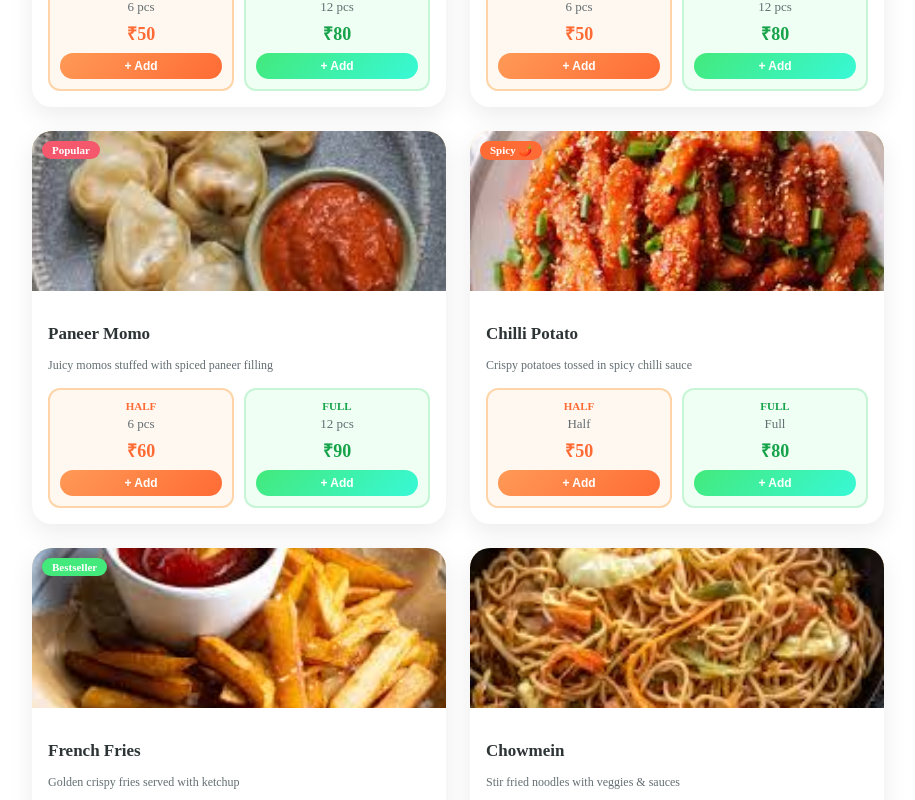
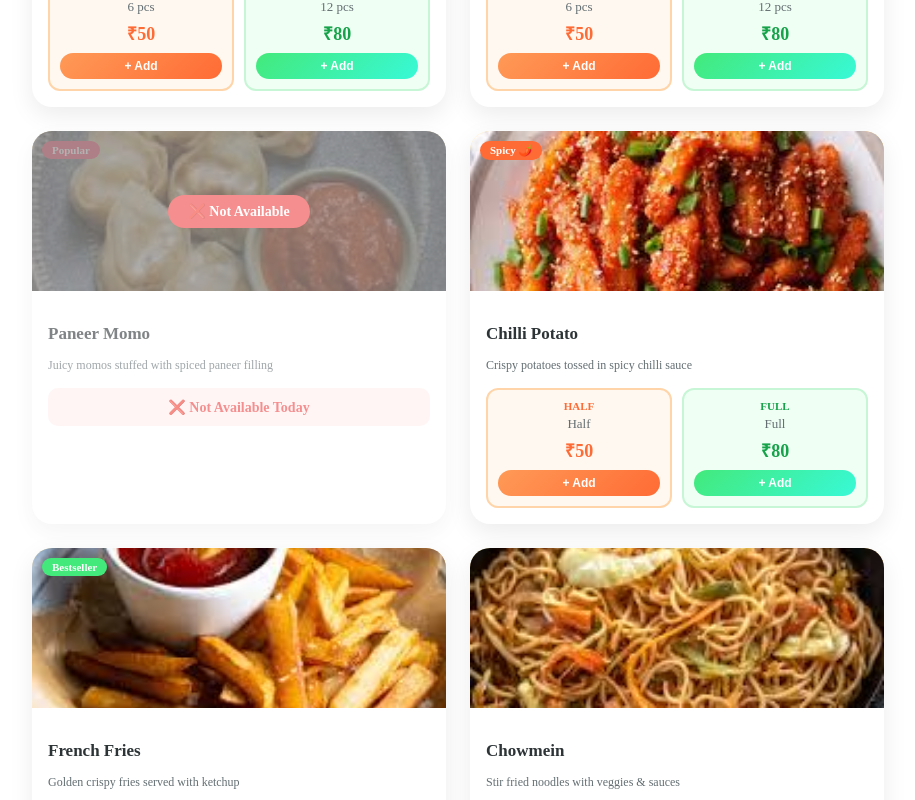
Before and after one commit to myexperiment787-art/vitmart, a Next.js app: page /food in a window 1280 px wide. Shown: the part 920-1720 px from the top of the page, without its empty margins (16-931 px from the left). Built offline with nearby package versions, Linux system fonts and the light colour scheme.

Commit message:
fix shop status

```diff
--- a/src/app/food/page.tsx
+++ b/src/app/food/page.tsx
@@ -15,11 +15,11 @@ const singleItems = [
 const halfFullItems = [
   { name: "Veg Momo", halfPrice: 50, fullPrice: 80, halfDesc: "6 pcs", fullDesc: "12 pcs", image: "/food/vegmomo.jpg", desc: "Steamed dumplings stuffed with fresh vegetables & spices", tag: "Popular", tagColor: "#f5576c", available: true },
   { name: "Fried Momo", halfPrice: 50, fullPrice: 80, halfDesc: "6 pcs", fullDesc: "12 pcs", image: "/food/friedmomo.jpg", desc: "Crispy fried dumplings served with spicy chutney", tag: "Popular", tagColor: "#f5576c", available: true },
-  { name: "Paneer Momo", halfPrice: 60, fullPrice: 90, halfDesc: "6 pcs", fullDesc: "12 pcs", image: "/food/pannermomo.jpg", desc: "Juicy momos stuffed with spiced paneer filling", tag: "Popular", tagColor: "#f5576c", available: true },
+  { name: "Paneer Momo", halfPrice: 60, fullPrice: 90, halfDesc: "6 pcs", fullDesc: "12 pcs", image: "/food/pannermomo.jpg", desc: "Juicy momos stuffed with spiced paneer filling", tag: "Popular", tagColor: "#f5576c", available: false },
   { name: "Chilli Potato", halfPrice: 50, fullPrice: 80, halfDesc: "Half", fullDesc: "Full", image: "/food/chillipotato.jpg", desc: "Crispy potatoes tossed in spicy chilli sauce", tag: "Spicy 🌶️", tagColor: "#ff6b35", available: true },
   { name: "French Fries", halfPrice: 30, fullPrice: 50, halfDesc: "Half", fullDesc: "Full", image: "/food/frenchfries.jpg", desc: "Golden crispy fries served with ketchup", tag: "Bestseller", tagColor: "#43e97b", available: true },
   { name: "Chowmein", halfPrice: 50, fullPrice: 70, halfDesc: "Half", fullDesc: "Full", image: "/food/chowmein.jpg", desc: "Stir fried noodles with veggies & sauces", tag: null, tagColor: "", available: true },
-  { name: "Manchurian", halfPrice: 50, fullPrice: 70, halfDesc: "6 pcs", fullDesc: "12 pcs", image: "/food/manchurian.jpg", desc: "Crispy veg balls in spicy manchurian sauce", tag: "Popular", tagColor: "#f5576c", available: true },
+  { name: "Manchurian", halfPrice: 50, fullPrice: 70, halfDesc: "6 pcs", fullDesc: "12 pcs", image: "/food/manchurian.jpg", desc: "Crispy veg balls in spicy manchurian sauce", tag: "Popular", tagColor: "#f5576c", available: false },
 ];
 
 export default function FoodPage() {
@@ -136,7 +136,7 @@ export default function FoodPage() {
             <p style={{ fontSize: "14px", color: "#636e72", marginBottom: "28px" }}>Thank you, <strong>{orderSuccess.customerName}</strong>! 🎉</p>
             {orderSuccess.telegramSent ? (
               <div style={{ background: "#f0fff4", border: "2px solid #43e97b", borderRadius: "12px", padding: "14px", marginBottom: "20px" }}>
-                <p style={{ fontSize: "15px", color: "#276749", fontWeight: "800", margin: 0 }}>Owner no:- 9516172851</p>
+                <p style={{ fontSize: "15px", color: "#276749", fontWeight: "800", margin: 0 }}>Owner no:- 6263062688</p>
               </div>
             ) : (
               <div style={{ marginBottom: "16px" }}>
```
